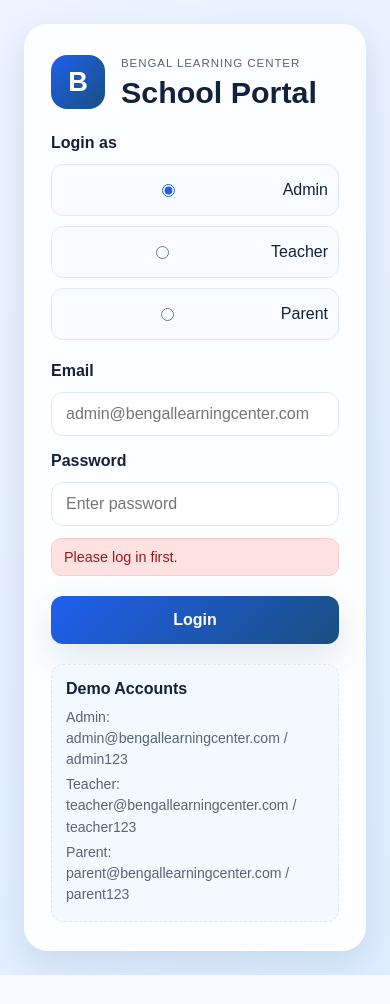
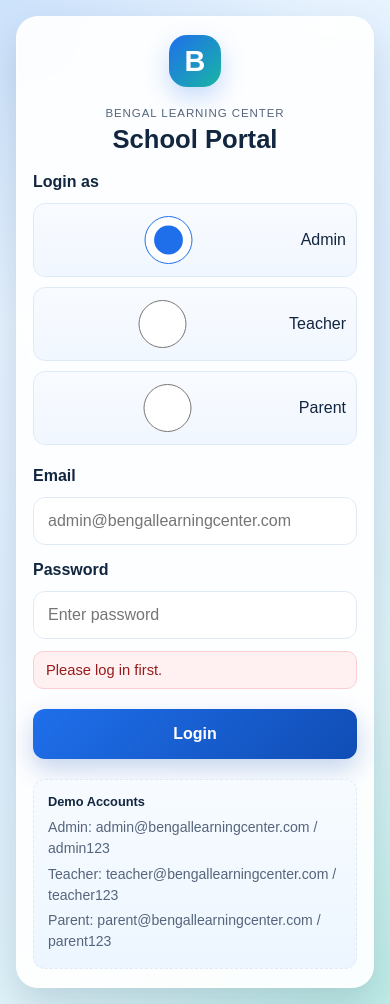
Before and after one commit to Noor-Azad/Tedile, a Flask app: page /admin in a window 390 px wide. Before the commit the page ends 975 px from the top, so only its background shows below. Run offline with Flask 3, Linux system fonts and the light colour scheme.

Commit message:
Improve school app theme and mobile login layout

```diff
--- a/BengalLearningCenter/static/styles.css
+++ b/BengalLearningCenter/static/styles.css
@@ -1,28 +1,37 @@
 :root {
-  --bg: #edf3ff;
+  --bg: #eef8ff;
+  --bg-strong: #dff1ff;
   --panel: #ffffff;
-  --sidebar: #103a63;
-  --sidebar-soft: #1a4f82;
-  --primary: #1f5fed;
-  --primary-soft: #eaf1ff;
-  --green: #2bb673;
+  --sidebar: #0e3a5b;
+  --sidebar-soft: #1d5d95;
+  --primary: #1f6feb;
+  --primary-strong: #104db5;
+  --primary-soft: #edf5ff;
+  --secondary: #19b5a4;
+  --secondary-soft: #e6fbf8;
   --gold: #f6b93f;
+  --green: #23b26d;
   --red: #ef4444;
-  --text: #14213d;
-  --muted: #5a6476;
-  --border: #dfe8f5;
-  --shadow: 0 14px 36px rgba(16, 58, 99, 0.12);
+  --text: #12263f;
+  --muted: #56657c;
+  --border: #dfeaf6;
+  --shadow: 0 18px 42px rgba(16, 58, 99, 0.18);
 }
 
 * {
   box-sizing: border-box;
 }
 
+html, body {
+  margin: 0;
+  min-height: 100%;
+  font-family: Arial, sans-serif;
+  background: linear-gradient(135deg, var(--bg) 0%, var(--bg-strong) 100%);
+  color: var(--text);
+}
+
 body {
-  margin: 0;
-  font-family: Arial, sans-serif;
-  background: linear-gradient(135deg, #edf3ff 0%, #dfeeff 100%);
-  color: var(--text);
+  min-height: 100vh;
 }
 
 button, input, select {
@@ -31,13 +40,18 @@
 
 .auth-body {
   min-height: 100vh;
-  display: grid;
-  place-items: center;
+  display: flex;
+  align-items: center;
+  justify-content: center;
   padding: 24px;
+  background:
+    radial-gradient(circle at top left, rgba(31, 111, 235, 0.16), transparent 30%),
+    radial-gradient(circle at bottom right, rgba(25, 181, 164, 0.16), transparent 32%),
+    linear-gradient(135deg, #eff9ff 0%, #e2f0ff 45%, #dff8f3 100%);
 }
 
 .auth-shell {
-  width: min(100%, 520px);
+  width: min(100%, 470px);
   display: flex;
   justify-content: center;
   align-items: center;
@@ -45,11 +59,11 @@
 
 .auth-card {
   width: 100%;
-  background: rgba(255, 255, 255, 0.9);
-  border: 1px solid rgba(255, 255, 255, 0.6);
-  border-radius: 24px;
+  background: rgba(255, 255, 255, 0.92);
+  border: 1px solid rgba(255, 255, 255, 0.7);
+  border-radius: 28px;
   box-shadow: var(--shadow);
-  padding: 28px 26px;
+  padding: clamp(20px, 4vw, 32px);
   backdrop-filter: blur(10px);
 }
 
@@ -61,16 +75,17 @@
 }
 
 .brand-mark {
-  width: 54px;
-  height: 54px;
-  border-radius: 16px;
-  background: linear-gradient(135deg, var(--primary), var(--sidebar-soft));
+  width: 56px;
+  height: 56px;
+  border-radius: 18px;
+  background: linear-gradient(135deg, var(--primary), var(--secondary));
   color: white;
   display: grid;
   place-items: center;
   font-weight: 700;
-  font-size: 1.7rem;
+  font-size: 1.8rem;
   flex-shrink: 0;
+  box-shadow: 0 10px 24px rgba(31, 111, 235, 0.25);
 }
 
 .eyebrow {
@@ -82,7 +97,8 @@
 
 .brand-block h1 {
   margin: 4px 0 0;
-  font-size: 1.9rem;
+  font-size: clamp(1.6rem, 3vw, 2.05rem);
+  line-height: 1.1;
 }
 
 .auth-form {
@@ -108,18 +124,20 @@
   align-items: center;
   justify-content: center;
   gap: 8px;
-  min-height: 52px;
+  min-height: 54px;
   padding: 12px 10px;
   border: 1px solid var(--border);
   border-radius: 12px;
-  background: #f8fbff;
+  background: linear-gradient(180deg, #f8fbff 0%, #f1f7ff 100%);
   cursor: pointer;
   transition: 0.2s ease;
+  color: var(--text);
 }
 
 .role-option:hover {
   border-color: var(--primary);
-  background: #eef5ff;
+  background: var(--primary-soft);
+  transform: translateY(-1px);
 }
 
 .role-option input {
@@ -129,42 +147,53 @@
 
 .auth-form input {
   width: 100%;
+  min-height: 48px;
   padding: 12px 14px;
   border-radius: 12px;
   border: 1px solid var(--border);
   background: #fff;
   font-size: 1rem;
+  color: var(--text);
+}
+
+.auth-form input:focus {
+  outline: 2px solid rgba(31, 111, 235, 0.18);
+  border-color: var(--primary);
 }
 
 .auth-btn {
   width: 100%;
   margin-top: 8px;
-  min-height: 48px;
+  min-height: 50px;
 }
 
 .primary-btn {
   border: none;
   border-radius: 12px;
   padding: 12px 18px;
-  background: linear-gradient(135deg, var(--primary), var(--sidebar-soft));
+  background: linear-gradient(135deg, var(--primary), var(--primary-strong));
   color: white;
   cursor: pointer;
   font-weight: 700;
-  box-shadow: var(--shadow);
+  box-shadow: 0 10px 24px rgba(16, 77, 181, 0.24);
+}
+
+.primary-btn:hover {
+  filter: brightness(1.02);
 }
 
 .error-box {
-  background: #fee2e2;
+  background: #fff1f2;
   color: #991b1b;
-  border: 1px solid #fecaca;
+  border: 1px solid #fecdd3;
   border-radius: 10px;
   padding: 10px 12px;
-  font-size: 0.9rem;
+  font-size: 0.92rem;
 }
 
 .demo-box {
   margin-top: 8px;
-  background: #f4f8ff;
+  background: linear-gradient(180deg, #f7fbff 0%, #edf6ff 100%);
   border: 1px dashed var(--border);
   border-radius: 12px;
   padding: 12px 14px;
@@ -181,6 +210,41 @@
 .demo-box p {
   margin: 4px 0;
   font-size: 0.88rem;
+}
+
+@media (max-width: 480px) {
+  .auth-body {
+    padding: 16px;
+  }
+
+  .auth-shell {
+    width: 100%;
+  }
+
+  .auth-card {
+    border-radius: 22px;
+    padding: 18px 16px;
+  }
+
+  .brand-block {
+    flex-direction: column;
+    text-align: center;
+    justify-content: center;
+    margin-bottom: 16px;
+  }
+
+  .brand-mark {
+    width: 52px;
+    height: 52px;
+  }
+
+  .role-grid {
+    grid-template-columns: 1fr;
+  }
+
+  .demo-box {
+    font-size: 0.8rem;
+  }
 }
 
 .app-shell {
```
